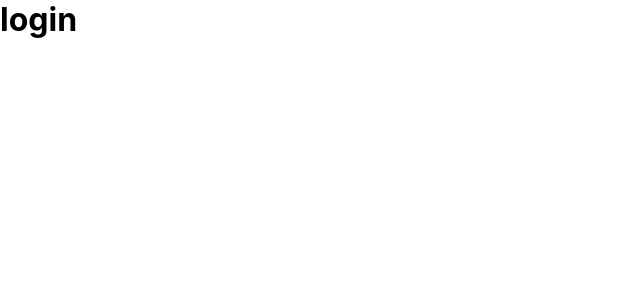
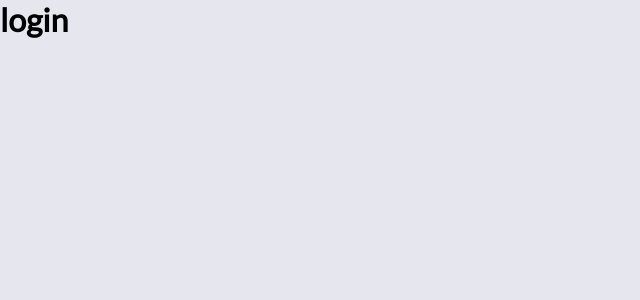
Before and after one commit to Xem0n/cloud_drive, a React (Create React App) app in the folder frontend/: page /login in a window 1280 px wide. Shown: the top 300 px of the page, without its empty margins (0-640 px from the left). Built offline with nearby package versions, Linux system fonts and the light colour scheme.

Commit message:
feat: change font to lato

```diff
--- a/frontend/src/index.css
+++ b/frontend/src/index.css
@@ -1,3 +1,9 @@
+@import url('https://fonts.googleapis.com/css2?family=Lato&display=swap');
+
+:root {
+  --bg-color: #e6e7ee;
+}
+
 * {
   margin: 0;
 }
@@ -12,14 +18,7 @@ body {
   padding: 0;
   border: 0;
 
-  font-family: -apple-system, BlinkMacSystemFont, 'Segoe UI', 'Roboto', 'Oxygen',
-    'Ubuntu', 'Cantarell', 'Fira Sans', 'Droid Sans', 'Helvetica Neue',
-    sans-serif;
-  -webkit-font-smoothing: antialiased;
-  -moz-osx-font-smoothing: grayscale;
+  font-family: 'Lato', sans-serif;
+
+  background: var(--bg-color);
 }
-
-code {
-  font-family: source-code-pro, Menlo, Monaco, Consolas, 'Courier New',
-    monospace;
-}
```
